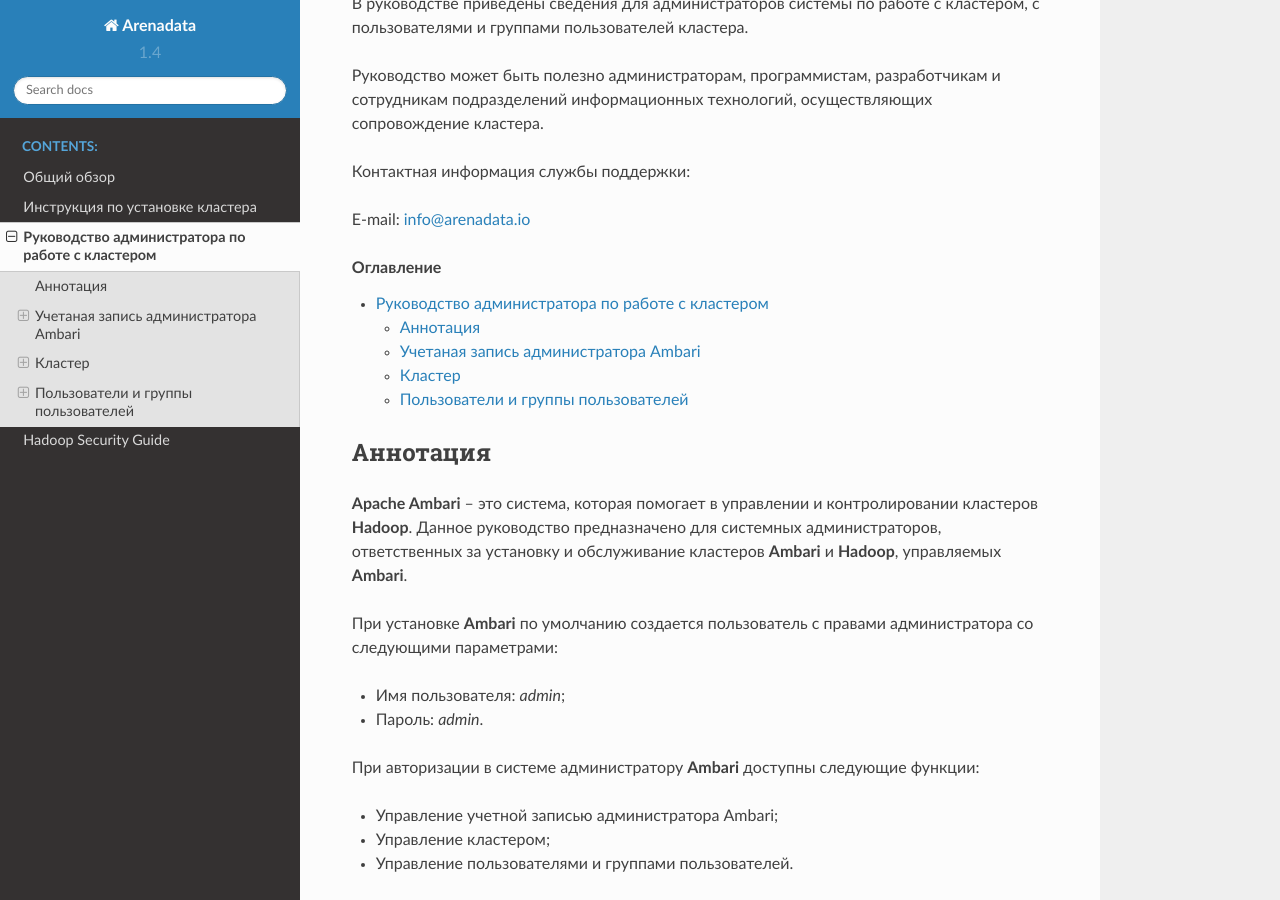
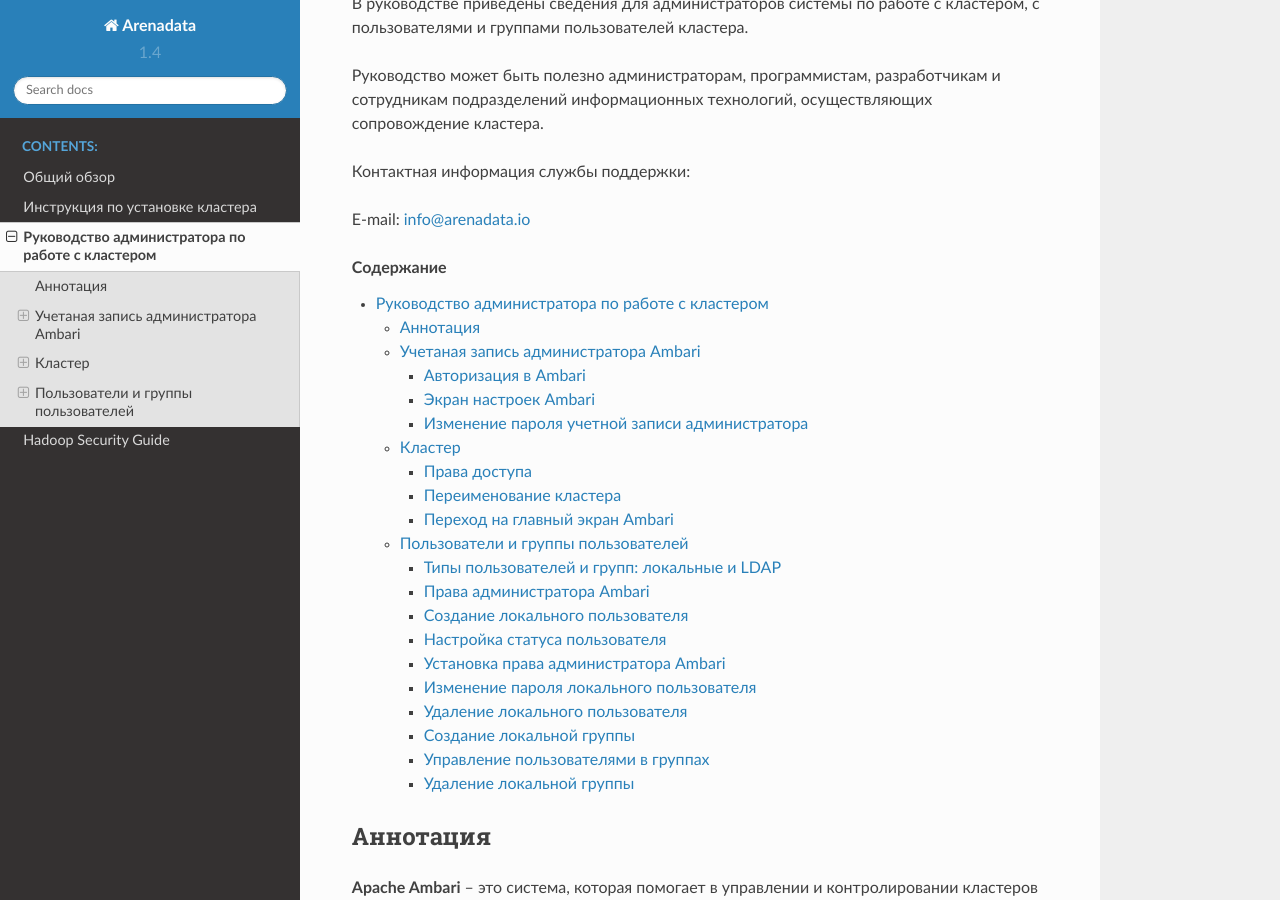
Before and after one commit to arenadata/docs_adps, a Sphinx documentation site: the page built from source/administration.rst, in a window 1280 px wide and 900 px high, scrolled down 205 px. Built offline with Sphinx 7.4.7 and the Read the Docs theme 2.0.0, drawn with Linux system fonts in a browser that asks for light colours.

Commit message:
Update administration.rst

```diff
--- a/source/administration.rst
+++ b/source/administration.rst
@@ -12,8 +12,8 @@
 
 
 
-.. contents:: Оглавление
-   :depth: 2
+.. contents:: Содержание
+   :depth: 3
 
 
 
```
